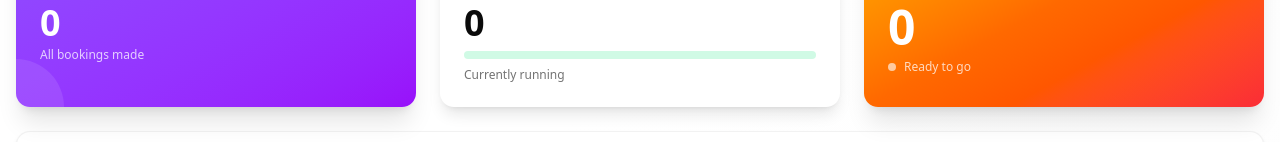
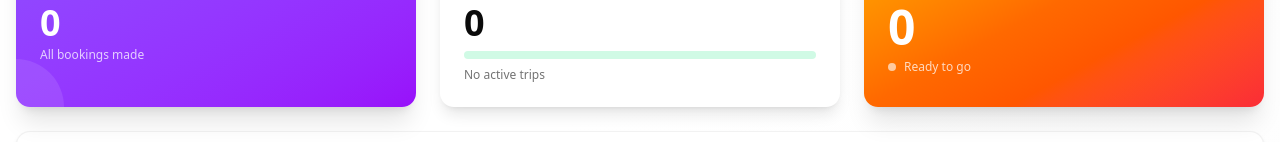
Before and after one commit to RoyCheru/Mini-Track, a Next.js app in the folder frontend/client/: page /dashboard/parent in a window 1280 px wide. Shown: the part 337-479 px from the top of the page. Built offline with nearby package versions, Linux system fonts and the light colour scheme; no server answers; sample sign-in values are in the browser's storage.

Commit message:
updated quick actions cards to compute their content correctly

```diff
--- a/frontend/client/app/dashboard/parent/components/quick-actions.tsx
+++ b/frontend/client/app/dashboard/parent/components/quick-actions.tsx
@@ -1,3 +1,4 @@
+
 'use client'
 
 import { Card, CardContent } from '@/components/ui/card'
@@ -6,7 +7,7 @@ import { Calendar, Bus, Clock, TrendingUp } from 'lucide-react'
 interface QuickActionsProps {
   summary: {
     totalBookings: number
-    activeRoutes: number
+    activeRoutes: number  // ✅ Now correctly excludes today's completed trips
     upcomingTrips: number
   }
 }
@@ -33,7 +34,8 @@ export default function QuickActions({ summary }: QuickActionsProps) {
         </CardContent>
       </Card>
 
-      {/* Card 2 - Active Bookings (White with green accent) */}
+      {/* Card 2 - Active Now (White with green accent) */}
+      {/* ✅ FIXED: Correctly shows only active trips (excludes today's completed) */}
       <Card className="border-0 shadow-lg bg-white dark:bg-card">
         <CardContent className="p-6">
           <div className="flex items-start justify-between mb-3">
@@ -50,12 +52,14 @@ export default function QuickActions({ summary }: QuickActionsProps) {
                 style={{ width: summary.activeRoutes > 0 ? '75%' : '0%' }}
               />
             </div>
-            <p className="text-xs text-muted-foreground">Currently running</p>
+            <p className="text-xs text-muted-foreground">
+              {summary.activeRoutes === 0 ? 'No active trips' : 'Currently running'}
+            </p>
           </div>
         </CardContent>
       </Card>
 
-      {/* Card 3 - Total Trips (Orange-red gradient) */}
+      {/* Card 3 - Scheduled Trips (Orange-red gradient) */}
       <Card className="border-0 shadow-xl bg-gradient-to-br from-amber-400 via-orange-500 to-red-500 text-white overflow-hidden relative">
         <CardContent className="p-6 relative z-10">
           <div className="flex items-center justify-between mb-3">
```
